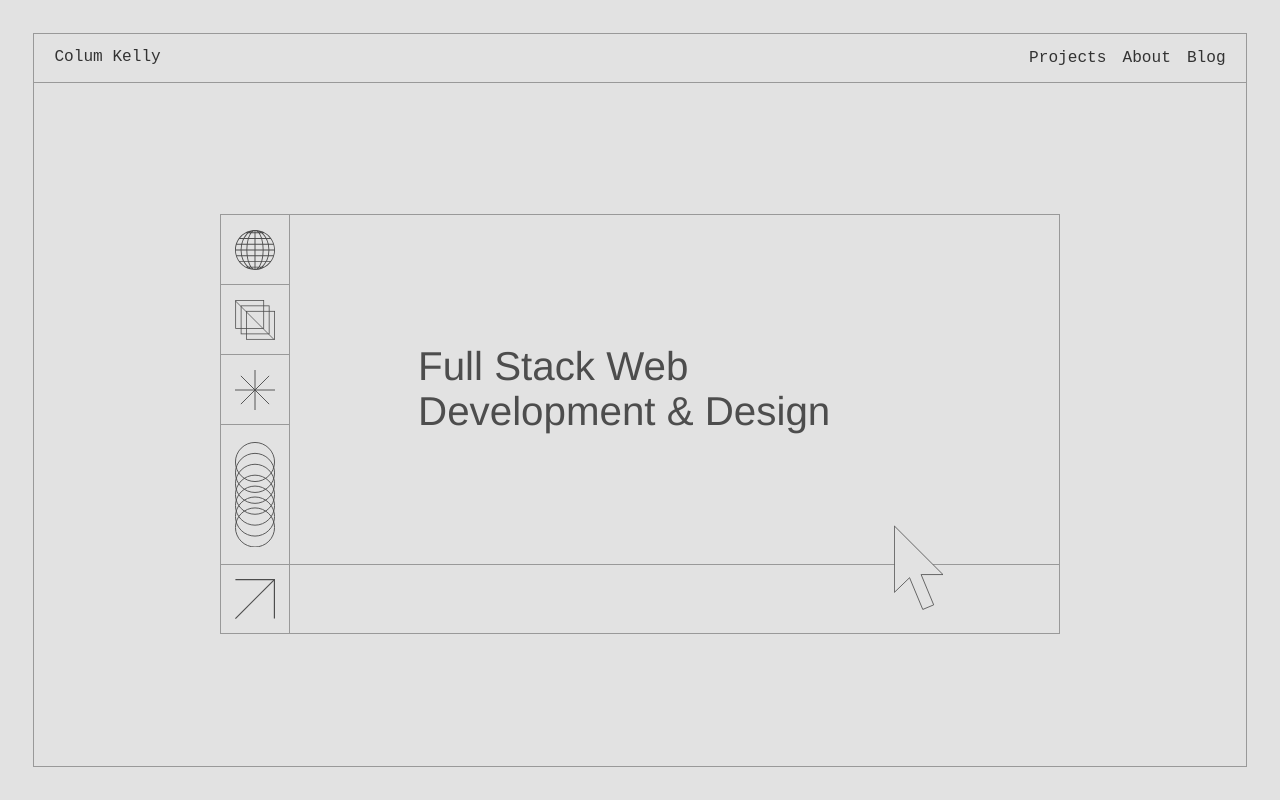
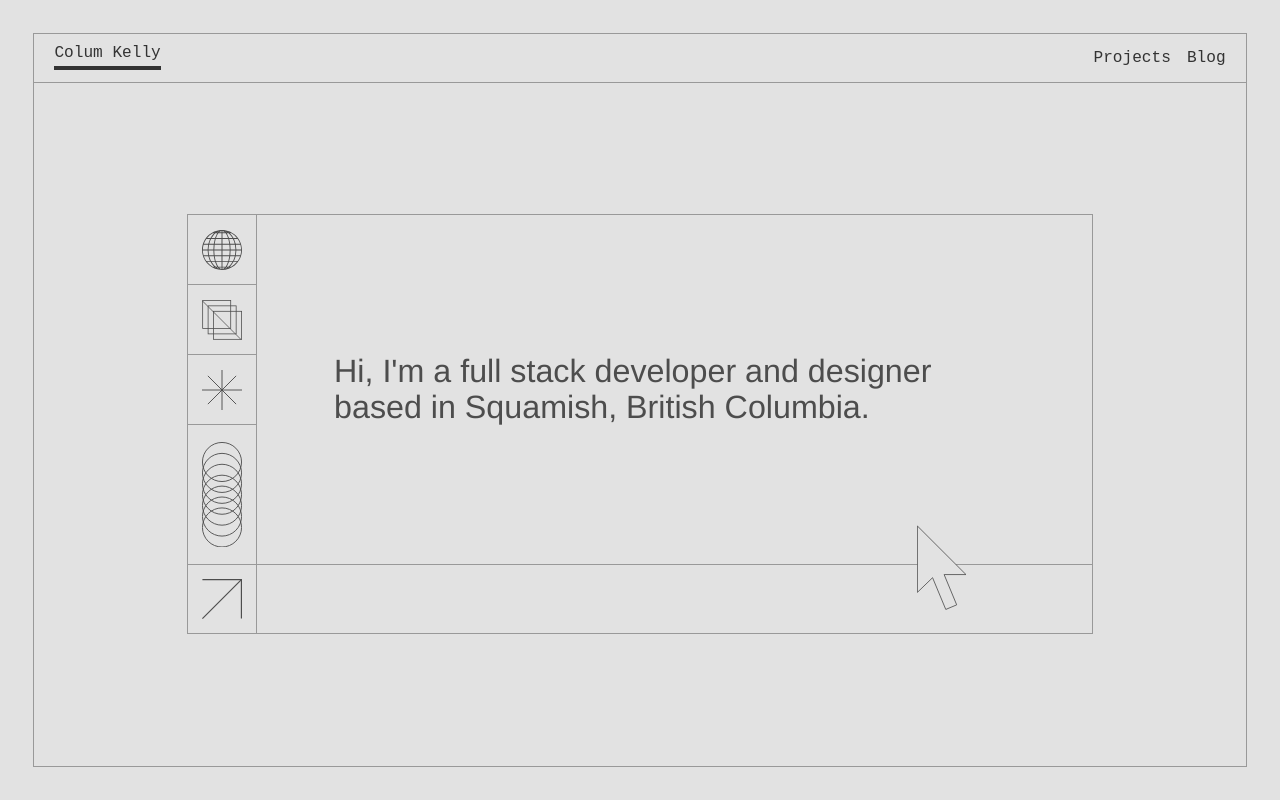
Before and after one commit to columk1/portfolio, a React (Vite) app: page / in a window 1280 px wide. Built offline with nearby package versions, Linux system fonts and the light colour scheme; no server answers.

Commit message:
Rephrase hero, style hero and header

```diff
--- a/src/components/Header/Header.module.css
+++ b/src/components/Header/Header.module.css
@@ -13,9 +13,23 @@
 }
 
 .logo {
+  margin: 0;
   color: var(--text);
   font-size: 1rem;
   font-weight: inherit;
+}
+
+header a {
+  /* font-weight: bold; */
+  padding-bottom: 0.2rem;
+  color: var(--text);
+  text-decoration: inherit;
+  cursor: pointer;
+  font-weight: 300;
+  &:hover {
+    /* color: var(--text); */
+    font-weight: 400;
+  }
 }
 
 @media (max-width: 1280px) {
--- a/src/components/Hero/Hero.jsx
+++ b/src/components/Hero/Hero.jsx
@@ -154,7 +154,7 @@ const Hero = () => {
 
         {/* <div className={styles.heroContent}> */}
         <div className={styles.title}>
-          <p>Full Stack Web Development & Design</p>
+          <p>Hi, I'm a full stack developer and designer based in Squamish, British Columbia.</p>
         </div>
         <div className={styles.footer}></div>
         {/* <NavLink to={}> */}
--- a/src/components/Hero/Hero.module.css
+++ b/src/components/Hero/Hero.module.css
@@ -2,7 +2,7 @@
 
 .hero {
   font-family: var(--headerFont);
-  padding: 0 12vw;
+  padding: 0;
   display: flex;
   justify-content: center;
   align-items: center;
@@ -65,11 +65,11 @@
   grid-column: 2;
   grid-row: 1 / 6;
   height: 100%;
-  padding: min(8rem, 10vw);
+  padding: min(6rem, 6vw);
   display: grid;
   place-content: center;
   color: var(--textFade);
-  font-size: 2.5rem;
+  font-size: 2rem;
   /* font-weight: bold; */
   line-height: 1.1;
   border-top: 1px solid var(--lines);
--- a/src/components/Project/Project.module.css
+++ b/src/components/Project/Project.module.css
@@ -43,6 +43,7 @@
 .projectTitle {
   margin: 0 0 0 2rem;
   font-size: 2rem;
+  /* font-weight: 600; */
   color: var(--textFade);
   border-bottom: 0.5rem solid var(--textFade);
 }
@@ -73,7 +74,7 @@
   justify-content: flex-end;
   align-items: center;
   gap: 0.6rem;
-  /* & p {
-      margin: 0;
-    } */
+  & a:hover {
+    transform: scale(1.05);
+  }
 }
--- a/src/components/Projects/Projects.jsx
+++ b/src/components/Projects/Projects.jsx
@@ -5,7 +5,7 @@ const projects = [
   {
     title: 'Blog API',
     description:
-      'A REST API for my markdown blog using Node, Express and MongoDB. CRUD operations are done using a CMS I built using React and Tailwind. The CMS allows me to preview markdown while editing. Authentication is handled using JWTs.',
+      'A REST API for my personal blog using Node, Express and MongoDB. I built a CMS to interact with the API using React and Tailwind. It allows the admin to preview the markdown while editing. Authentication is handled using JWTs.',
     image: 'src/assets/blog-cms.jpg',
     tags: ['Node', 'Express', 'MongoDB', 'React', 'Tailwind'],
     github: 'https://github.com/columk1/blog-api',
--- a/src/components/Projects/Projects.module.css
+++ b/src/components/Projects/Projects.module.css
@@ -38,5 +38,4 @@
 
 .footer {
   height: 35px;
-  /* border-top: 1px solid var(--lines); */
 }
--- a/src/index.css
+++ b/src/index.css
@@ -71,21 +71,8 @@ a {
   text-decoration: inherit;
 }
 
-header a {
-  /* font-weight: bold; */
-  color: var(--text);
-  text-decoration: inherit;
-  cursor: pointer;
-  font-weight: 300;
-  &:hover {
-    /* color: var(--text); */
-    font-weight: 400;
-  }
-}
-
-/* TODO: Add a black square or black line pseudo to show active link */
 header a.active {
-  font-weight: 400;
+  border-bottom: 4px solid var(--text);
 }
 
 ul,
--- a/src/routes/root.jsx
+++ b/src/routes/root.jsx
@@ -31,8 +31,8 @@ export default function Root() {
         links={[
           // { title: 'Projects', route: '/', hashLink: '#projects' },
           { title: 'Projects', route: '/projects' },
-          { title: 'About', route: '/about' },
           { title: 'Blog', route: '/blog' },
+          // { title: 'About', route: '/about' },
           // title: <span className='material-symbols-outlined'>shopping_cart</span>,
         ]}
       />
```
